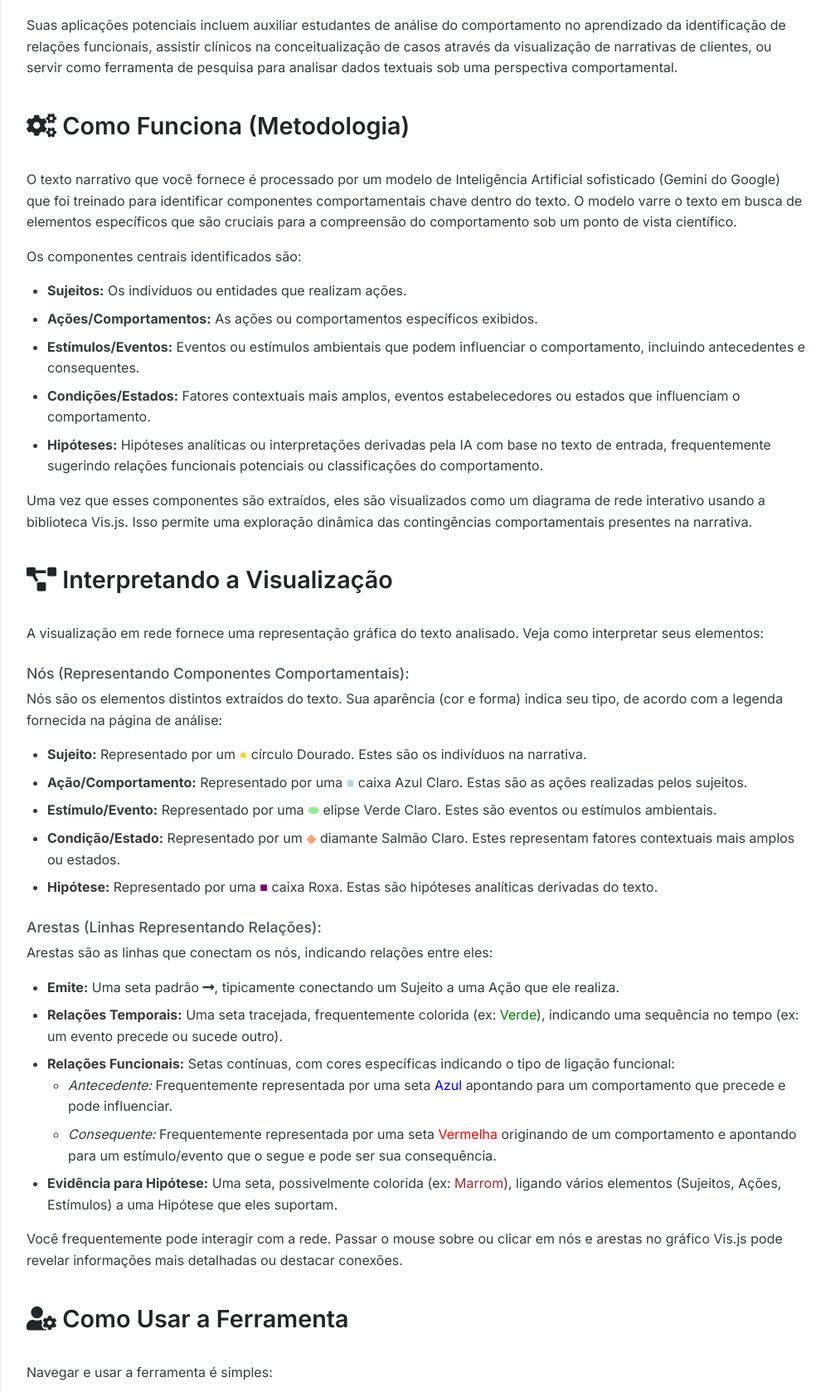
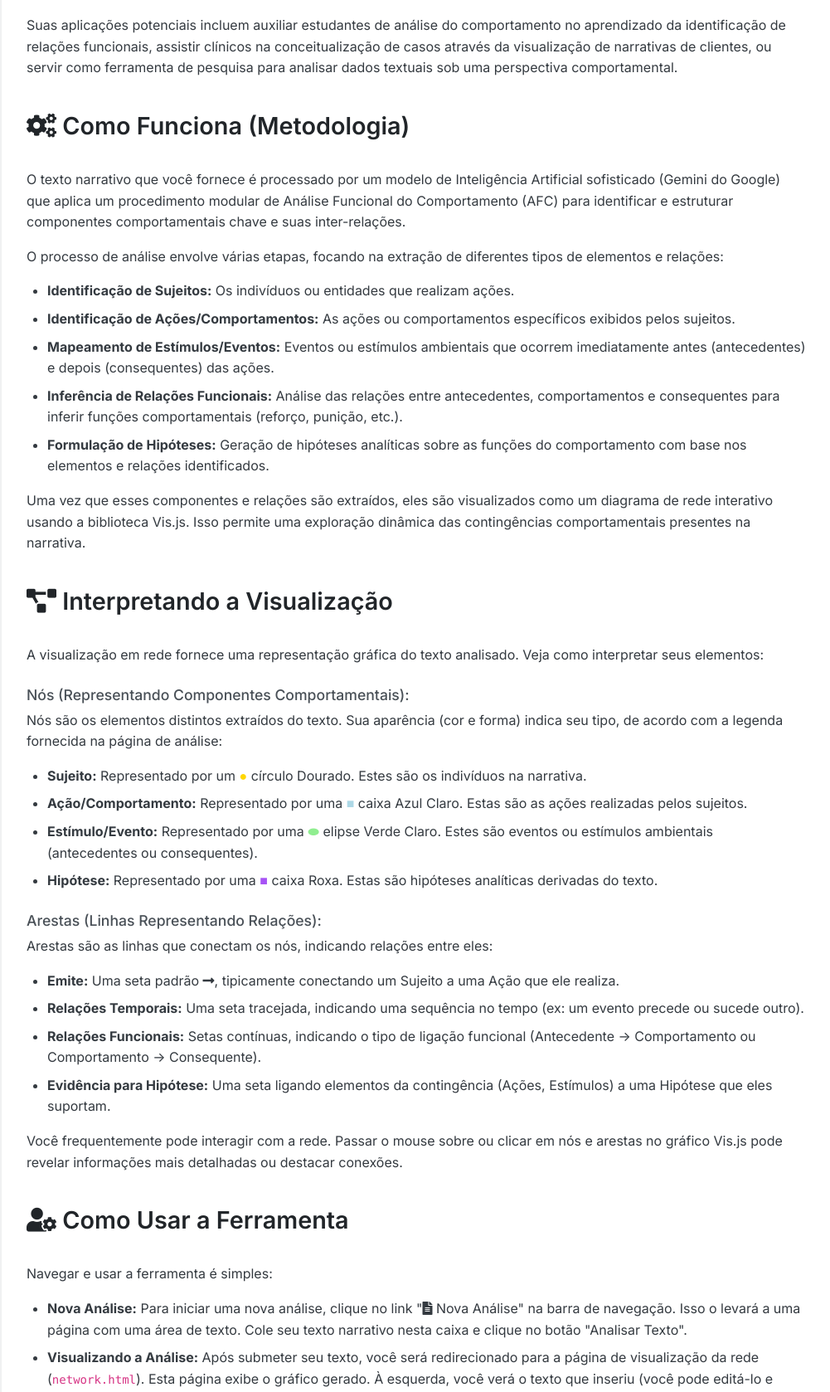
Before and after one commit to andreyduarte/AutoAnaliseFuncional, a Flask app: page /explanation in a window 1280 px wide. Shown: the part 466-2144 px from the top of the page at 83% size, without its empty margins (138-1139 px from the left). Run offline with Flask 3, Linux system fonts and the light colour scheme.

Commit message:
feat: Include original text in modular analysis output
Adds the original input text to the JSON output of the modular analysis.

Updates the explanation page to better describe the modular functional analysis methodology and its steps.

```diff
--- a/analysis.py
+++ b/analysis.py
@@ -725,6 +725,7 @@ if __name__ == "__main__":
     if resultado_analise_modular:
         print(f"\n--- Análise da Rede Contingencial (JSON Final Agregado Modular para {args.input_filepath}) ---")
         # O resultado já é um dict
+        resultado_analise_modular['texto_original'] = texto_para_analise
         output_json_string = json.dumps(resultado_analise_modular, indent=2, ensure_ascii=False)
         print(output_json_string) # Imprime no stdout também
 
--- a/templates/explanation.html
+++ b/templates/explanation.html
@@ -46,16 +46,17 @@
                 </section>
                 <section id="methodology" class="mb-4">
                     <h2><i class="fas fa-cogs"></i> Como Funciona (Metodologia)</h2>
-                    <p>O texto narrativo que você fornece é processado por um modelo de Inteligência Artificial sofisticado (Gemini do Google) que foi treinado para identificar componentes comportamentais chave dentro do texto. O modelo varre o texto em busca de elementos específicos que são cruciais para a compreensão do comportamento sob um ponto de vista científico.</p>
-                    <p>Os componentes centrais identificados são:</p>
+                    <p>O texto narrativo que você fornece é processado por um modelo de Inteligência Artificial sofisticado (Gemini do Google) que aplica um procedimento modular de Análise Funcional do Comportamento (AFC) para identificar e estruturar componentes comportamentais chave e suas inter-relações.</p>
+                    <p>O processo de análise envolve várias etapas, focando na extração de diferentes tipos de elementos e relações:</p>
                     <ul>
-                        <li><strong>Sujeitos:</strong> Os indivíduos ou entidades que realizam ações.</li>
-                        <li><strong>Ações/Comportamentos:</strong> As ações ou comportamentos específicos exibidos.</li>
-                        <li><strong>Estímulos/Eventos:</strong> Eventos ou estímulos ambientais que podem influenciar o comportamento, incluindo antecedentes e consequentes.</li>
-                        <li><strong>Condições/Estados:</strong> Fatores contextuais mais amplos, eventos estabelecedores ou estados que influenciam o comportamento.</li>
-                        <li><strong>Hipóteses:</strong> Hipóteses analíticas ou interpretações derivadas pela IA com base no texto de entrada, frequentemente sugerindo relações funcionais potenciais ou classificações do comportamento.</li>
+                        <li><strong>Identificação de Sujeitos:</strong> Os indivíduos ou entidades que realizam ações.</li>
+                        <li><strong>Identificação de Ações/Comportamentos:</strong> As ações ou comportamentos específicos exibidos pelos sujeitos.</li>
+                        <li><strong>Mapeamento de Estímulos/Eventos:</strong> Eventos ou estímulos ambientais que ocorrem imediatamente antes (antecedentes) e depois (consequentes) das ações.</li>
+                        <li><strong>Inferência de Relações Funcionais:</strong> Análise das relações entre antecedentes, comportamentos e consequentes para inferir funções comportamentais (reforço, punição, etc.).</li>
+                        <li><strong>Formulação de Hipóteses:</strong> Geração de hipóteses analíticas sobre as funções do comportamento com base nos elementos e relações identificados.</li>
+                        <!-- Condições/Estados e Relações Moduladoras são etapas futuras ou opcionais -->
                     </ul>
-                    <p>Uma vez que esses componentes são extraídos, eles são visualizados como um diagrama de rede interativo usando a biblioteca Vis.js. Isso permite uma exploração dinâmica das contingências comportamentais presentes na narrativa.</p>
+                    <p>Uma vez que esses componentes e relações são extraídos, eles são visualizados como um diagrama de rede interativo usando a biblioteca Vis.js. Isso permite uma exploração dinâmica das contingências comportamentais presentes na narrativa.</p>
                 </section>
                 <section id="visualization" class="mb-4">
                     <h2><i class="fas fa-project-diagram"></i> Interpretando a Visualização</h2>
@@ -64,25 +65,21 @@
                     <h5>Nós (Representando Componentes Comportamentais):</h5>
                     <p>Nós são os elementos distintos extraídos do texto. Sua aparência (cor e forma) indica seu tipo, de acordo com a legenda fornecida na página de análise:</p>
                     <ul>
-                        <li><strong>Sujeito:</strong> Representado por um <span style="color:gold;">●</span> círculo Dourado. Estes são os indivíduos na narrativa.</li>
-                        <li><strong>Ação/Comportamento:</strong> Representado por uma <span style="color:lightblue;">■</span> caixa Azul Claro. Estas são as ações realizadas pelos sujeitos.</li>
-                        <li><strong>Estímulo/Evento:</strong> Representado por uma <span style="color:lightgreen;">⬬</span> elipse Verde Claro. Estes são eventos ou estímulos ambientais.</li>
-                        <li><strong>Condição/Estado:</strong> Representado por um <span style="color:lightsalmon;">◆</span> diamante Salmão Claro. Estes representam fatores contextuais mais amplos ou estados.</li>
-                        <li><strong>Hipótese:</strong> Representado por uma <span style="color:purple;">■</span> caixa Roxa. Estas são hipóteses analíticas derivadas do texto.</li>
+                        <li><strong>Sujeito:</strong> Representado por um <span style="color:#FFD700;">●</span> círculo Dourado. Estes são os indivíduos na narrativa.</li>
+                        <li><strong>Ação/Comportamento:</strong> Representado por uma <span style="color:#ADD8E6;">■</span> caixa Azul Claro. Estas são as ações realizadas pelos sujeitos.</li>
+                        <li><strong>Estímulo/Evento:</strong> Representado por uma <span style="color:#90EE90;">⬬</span> elipse Verde Claro. Estes são eventos ou estímulos ambientais (antecedentes ou consequentes).</li>
+                        <li><strong>Hipótese:</strong> Representado por uma <span style="color:#a753f5;">■</span> caixa Roxa. Estas são hipóteses analíticas derivadas do texto.</li>
+                        <!-- Condições/Estados não estão na legenda atual -->
                     </ul>
 
                     <h5>Arestas (Linhas Representando Relações):</h5>
                     <p>Arestas são as linhas que conectam os nós, indicando relações entre eles:</p>
                     <ul>
                         <li><strong>Emite:</strong> Uma seta padrão <i class="fas fa-long-arrow-alt-right"></i>, tipicamente conectando um Sujeito a uma Ação que ele realiza.</li>
-                        <li><strong>Relações Temporais:</strong> Uma seta tracejada, frequentemente colorida (ex: <span style="color:green;">Verde</span>), indicando uma sequência no tempo (ex: um evento precede ou sucede outro).</li>
-                        <li><strong>Relações Funcionais:</strong> Setas contínuas, com cores específicas indicando o tipo de ligação funcional:
-                            <ul>
-                                <li><em>Antecedente:</em> Frequentemente representada por uma seta <span style="color:blue;">Azul</span> apontando para um comportamento que precede e pode influenciar.</li>
-                                <li><em>Consequente:</em> Frequentemente representada por uma seta <span style="color:red;">Vermelha</span> originando de um comportamento e apontando para um estímulo/evento que o segue e pode ser sua consequência.</li>
-                            </ul>
-                        </li>
-                        <li><strong>Evidência para Hipótese:</strong> Uma seta, possivelmente colorida (ex: <span style="color:brown;">Marrom</span>), ligando vários elementos (Sujeitos, Ações, Estímulos) a uma Hipótese que eles suportam.</li>
+                        <li><strong>Relações Temporais:</strong> Uma seta tracejada, indicando uma sequência no tempo (ex: um evento precede ou sucede outro).</li>
+                        <li><strong>Relações Funcionais:</strong> Setas contínuas, indicando o tipo de ligação funcional (Antecedente -> Comportamento ou Comportamento -> Consequente).</li>
+                        <li><strong>Evidência para Hipótese:</strong> Uma seta ligando elementos da contingência (Ações, Estímulos) a uma Hipótese que eles suportam.</li>
+                        <!-- Relações Moduladoras não estão na legenda atual -->
                     </ul>
                     <p>Você frequentemente pode interagir com a rede. Passar o mouse sobre ou clicar em nós e arestas no gráfico Vis.js pode revelar informações mais detalhadas ou destacar conexões.</p>
                 </section>
```
